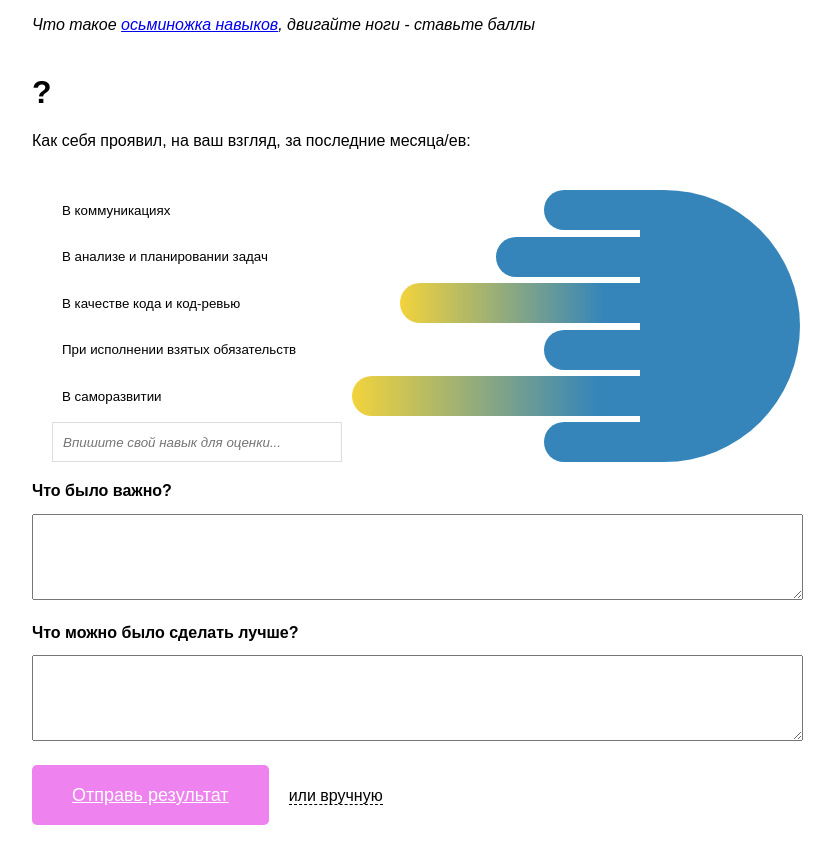
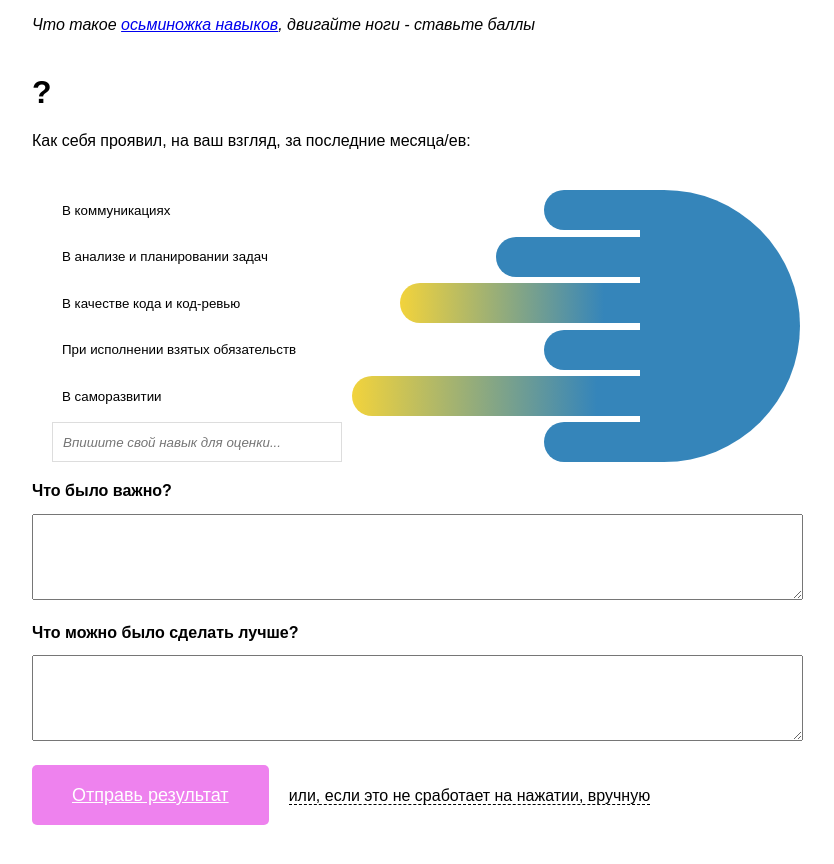
Before and after one commit to jkorichneva/skillopus, a React (Create React App) app: page / in a window 1280 px wide. Shown: the top 864 px of the page, without its empty margins (183-1017 px from the left). Built offline with nearby package versions, Linux system fonts and the light colour scheme.

Commit message:
fix text

```diff
--- a/src/App.js
+++ b/src/App.js
@@ -146,7 +146,7 @@ const App = ({ name, period, responseEmail }) => {
                 >
                     Отправь результат
                 </a>
-                <span className="expand" onClick={() => showResults(true)}>или вручную</span>
+                <span className="expand" onClick={() => showResults(true)}>или, если это не сработает на нажатии, вручную</span>
             </div>
 
             {!!isShowResults && (
```
Also changed, not shown: 8 other files (tests, documents, lock files or other folders).
